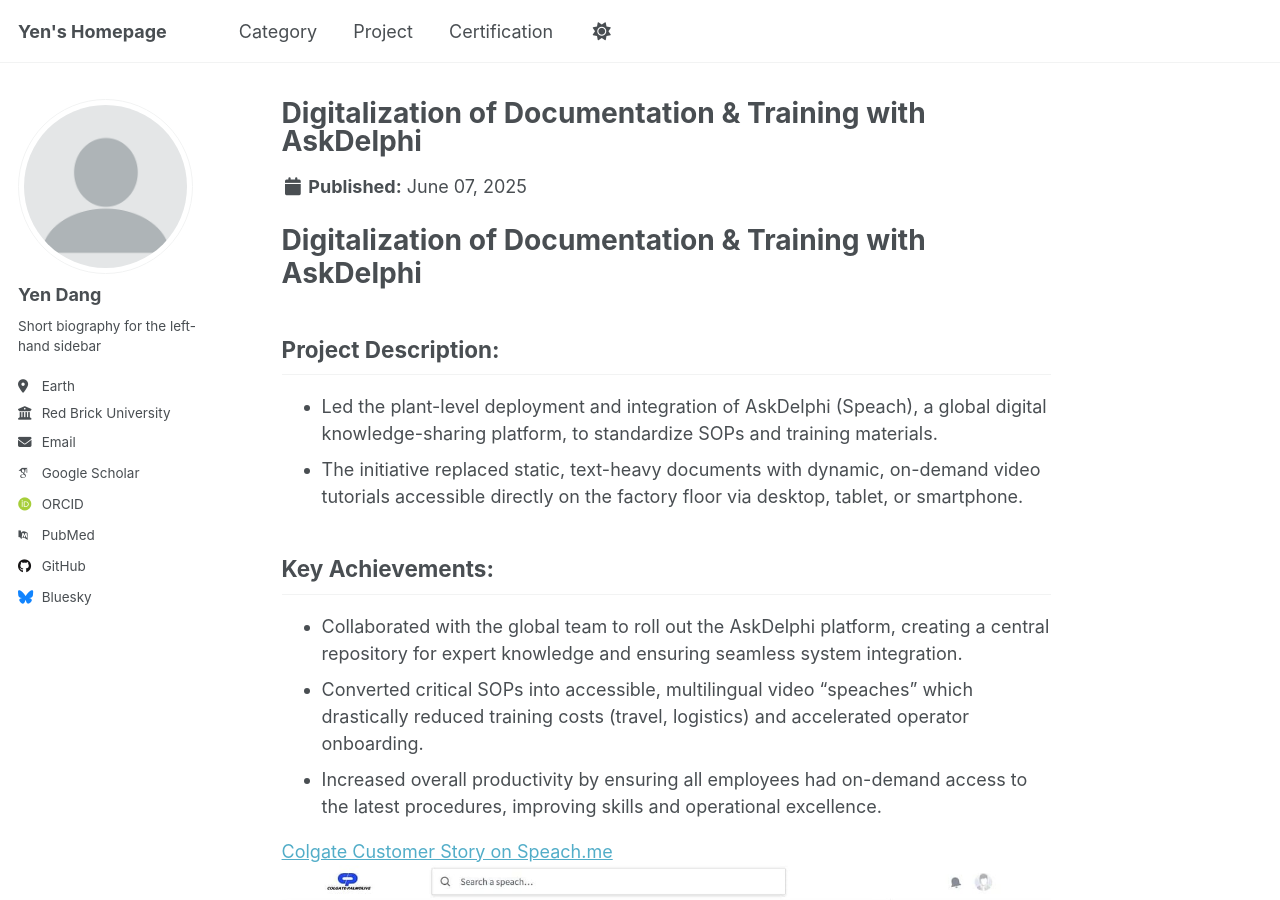
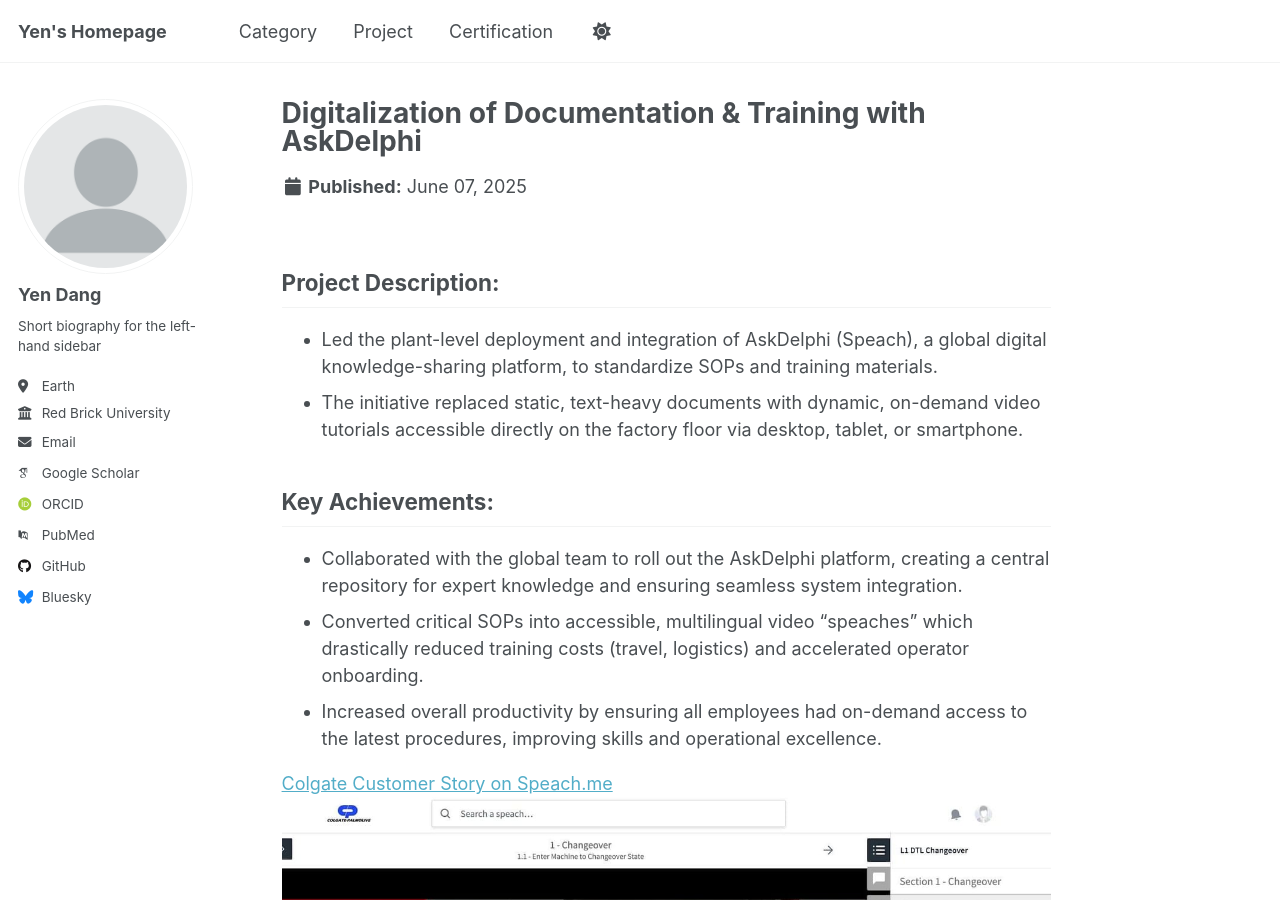
Before and after one commit to yen010390/yen010390.github.io, a Jekyll site: the page built from _project/c01-AskDelphi.md, in a window 1280 px wide and 900 px high. Built offline with Jekyll 4.4.1, drawn with Linux system fonts in a browser that asks for light colours; some web fonts are replaced.

Commit message:
Update c01-AskDelphi.md

```diff
--- a/_project/c01-AskDelphi.md
+++ b/_project/c01-AskDelphi.md
@@ -4,8 +4,6 @@
 collection: project
 category: "Category 1: Process Digitalization & SAP Integration"
 ---
-
-# Digitalization of Documentation & Training with AskDelphi
 
 ## Project Description:
 - Led the plant-level deployment and integration of AskDelphi (Speach), a global digital knowledge-sharing platform, to standardize SOPs and training materials.
```
